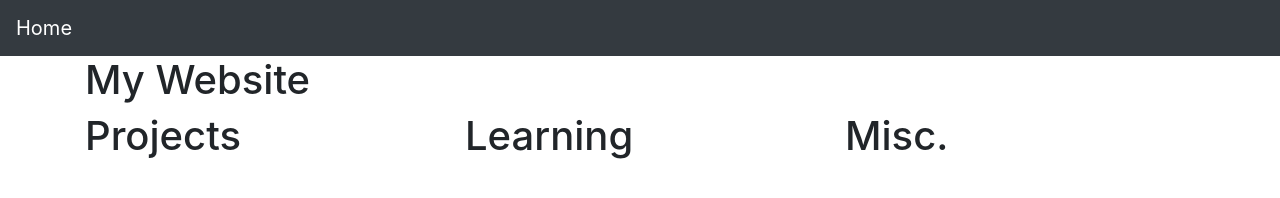
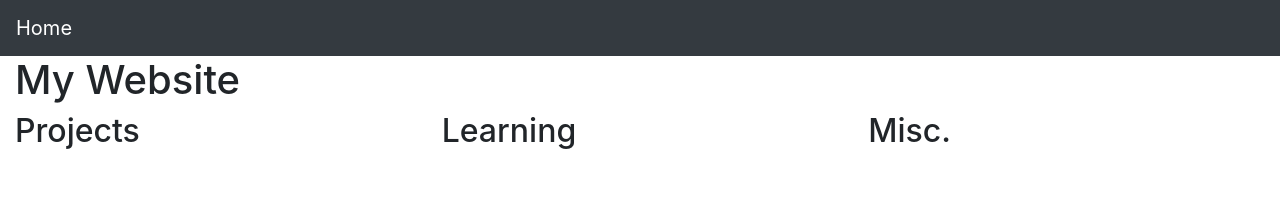
Before and after one commit to suttonjake/Learning, a plain HTML site: page index.html in a window 1280 px wide. Drawn offline with nearby package versions, Linux system fonts and the light colour scheme.

Commit message:
Update index.html

```diff
--- a/index.html
+++ b/index.html
@@ -1,5 +1,5 @@
 <!DOCTYPE html>
-<html>
+<html lang="en">
 <head>
     <title>Home</title>
 
@@ -36,21 +36,21 @@
     </nav>
 
     <main>
-        <div class="container">
+        <div class="container-fluid">
             <div class="row">
                 <div class="col-sm-12">
                     <h1>My Website</h1>
                 </div>
             </div>
            <div class="row">
-                <div class="col-sm-4">
-                    <h1>Projects</h1>
+                <div class="col-sm-4 well">
+                    <h2>Projects</h2>
                 </div>
-               <div class="col-sm-4">
-                    <h1>Learning</h1>
+               <div class="col-sm-4 well">
+                    <h2>Learning</h2>
                 </div>
-               <div class="col-sm-4">
-                    <h1>Misc.</h1>
+               <div class="col-sm-4 well">
+                    <h2>Misc.</h2>
                 </div>
             </div>
         </div>
```
